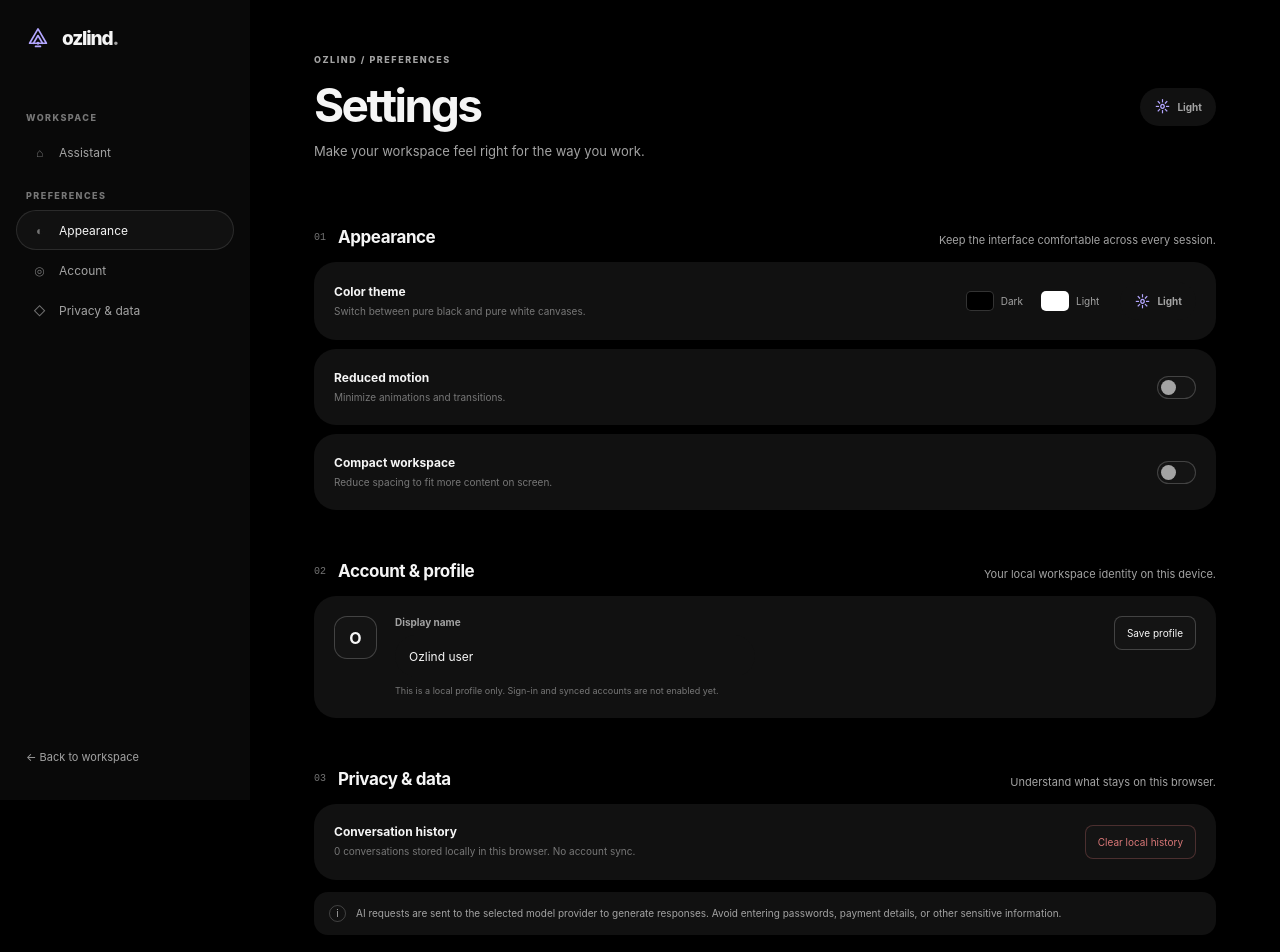
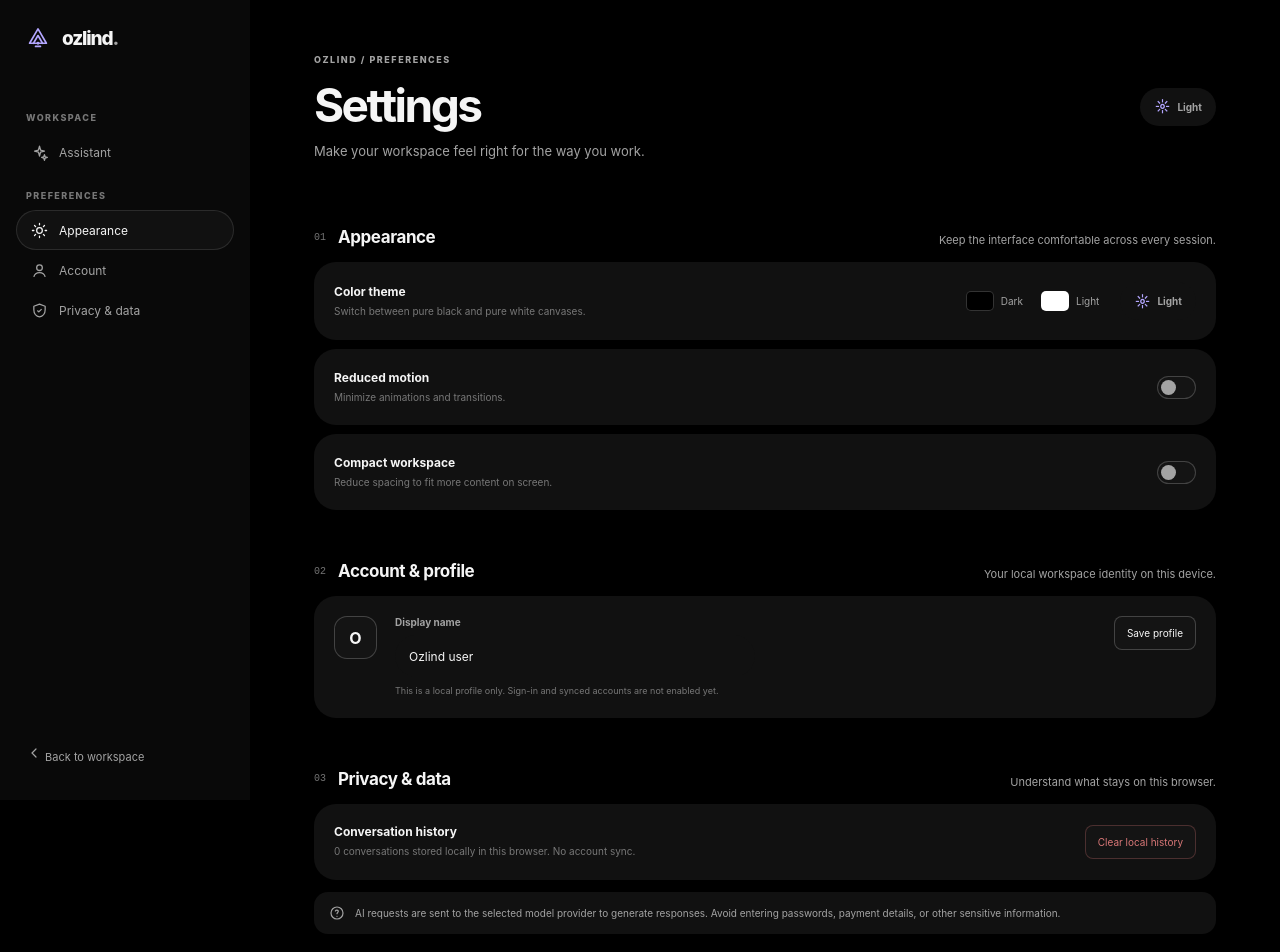
Before and after one commit to athulkrishnak047/ozlind-, a Next.js app: page /settings in a window 1280 px wide. Shown: the top 952 px of the page. Built offline with nearby package versions, Linux system fonts and the light colour scheme.

Commit message:
Integrate Ozlind SVG icons in settings navigation

```diff
--- a/src/components/settings-panel.tsx
+++ b/src/components/settings-panel.tsx
@@ -3,6 +3,7 @@ import Link from "next/link";
 import { useEffect, useState } from "react";
 import { ThemeToggle } from "./theme-toggle";
 import { OzlindMark } from "./ozlind-mark";
+import { OzlindIcon } from "./ozlind-icon";
 const PREFS_KEY = "ozlind:preferences:v1";
 const PROFILE_KEY = "ozlind:profile:v1";
 const HISTORY_KEY = "ozlind:conversations:v1";
@@ -65,12 +66,12 @@ export function SettingsPanel() {
   return <main className="settings-shell">
     <aside className="settings-rail">
       <Link href="/workspace" className="settings-brand"><OzlindMark /><span>ozlind<span>.</span></span></Link>
-      <p className="settings-rail-label">WORKSPACE</p><Link href="/workspace" className="settings-rail-link"><span>⌂</span> Assistant</Link>
+      <p className="settings-rail-label">WORKSPACE</p><Link href="/workspace" className="settings-rail-link"><OzlindIcon name="oz-sparkles" size={17} /> Assistant</Link>
       <p className="settings-rail-label">PREFERENCES</p>
-      <a href="#appearance" className="settings-rail-link active"><span>◐</span> Appearance</a>
-      <a href="#account" className="settings-rail-link"><span>◎</span> Account</a>
-      <a href="#privacy" className="settings-rail-link"><span>◇</span> Privacy & data</a>
-      <div className="settings-rail-spacer" /><Link href="/workspace" className="settings-back-link">← Back to workspace</Link>
+      <a href="#appearance" className="settings-rail-link active"><OzlindIcon name="oz-sun" size={17} /> Appearance</a>
+      <a href="#account" className="settings-rail-link"><OzlindIcon name="oz-user" size={17} /> Account</a>
+      <a href="#privacy" className="settings-rail-link"><OzlindIcon name="oz-shield" size={17} /> Privacy & data</a>
+      <div className="settings-rail-spacer" /><Link href="/workspace" className="settings-back-link"><OzlindIcon name="oz-chevron-left" size={16} /> Back to workspace</Link>
     </aside>
     <section className="settings-content">
       <header className="settings-header"><div><p className="settings-eyebrow">OZLIND / PREFERENCES</p><h1>Settings</h1><p>Make your workspace feel right for the way you work.</p></div><ThemeToggle /></header>
@@ -82,14 +83,14 @@ export function SettingsPanel() {
       </section>
       <section className="settings-section" id="account">
         <div className="settings-section-heading"><div><span>02</span><h2>Account & profile</h2></div><p>Your local workspace identity on this device.</p></div>
-        <div className="settings-card profile-settings-card"><div className="settings-profile-avatar">{displayName.trim().charAt(0).toUpperCase() || "O"}</div><div className="settings-profile-fields"><label htmlFor="display-name">Display name</label><input id="display-name" maxLength={48} value={displayName} onChange={e => setDisplayName(e.target.value)} /><small>This is a local profile only. Sign-in and synced accounts are not enabled yet.</small></div><button type="button" className="settings-save-button" onClick={saveProfile}>{saved ? "Saved ✓" : "Save profile"}</button></div>
+        <div className="settings-card profile-settings-card"><div className="settings-profile-avatar">{displayName.trim().charAt(0).toUpperCase() || "O"}</div><div className="settings-profile-fields"><label htmlFor="display-name">Display name</label><input id="display-name" maxLength={48} value={displayName} onChange={e => setDisplayName(e.target.value)} /><small>This is a local profile only. Sign-in and synced accounts are not enabled yet.</small></div><button type="button" className="settings-save-button" onClick={saveProfile}>{saved ? <>Saved <OzlindIcon name="oz-check" size={14} /></> : "Save profile"}</button></div>
       </section>
       <section className="settings-section" id="privacy">
         <div className="settings-section-heading"><div><span>03</span><h2>Privacy & data</h2></div><p>Understand what stays on this browser.</p></div>
         <div className="settings-card data-card"><div className="settings-card-copy"><strong>Conversation history</strong><span>{historyCount} conversation{historyCount === 1 ? "" : "s"} stored locally in this browser. No account sync.</span></div><button type="button" className="settings-danger-button" onClick={clearLocalHistory}>Clear local history</button></div>
-        <div className="settings-note"><span>i</span><p>AI requests are sent to the selected model provider to generate responses. Avoid entering passwords, payment details, or other sensitive information.</p></div>
+        <div className="settings-note"><OzlindIcon name="oz-help" size={16} /><p>AI requests are sent to the selected model provider to generate responses. Avoid entering passwords, payment details, or other sensitive information.</p></div>
       </section>
-      <footer className="settings-footer"><OzlindMark /><span>Ozlind · A clearer space to think.</span><Link href="/workspace">Return to chat ↗</Link></footer>
+      <footer className="settings-footer"><OzlindMark /><span>Ozlind · A clearer space to think.</span><Link href="/workspace">Return to chat <OzlindIcon name="oz-chevron-right" size={15} /></Link></footer>
     </section>
   </main>;
 }
```
